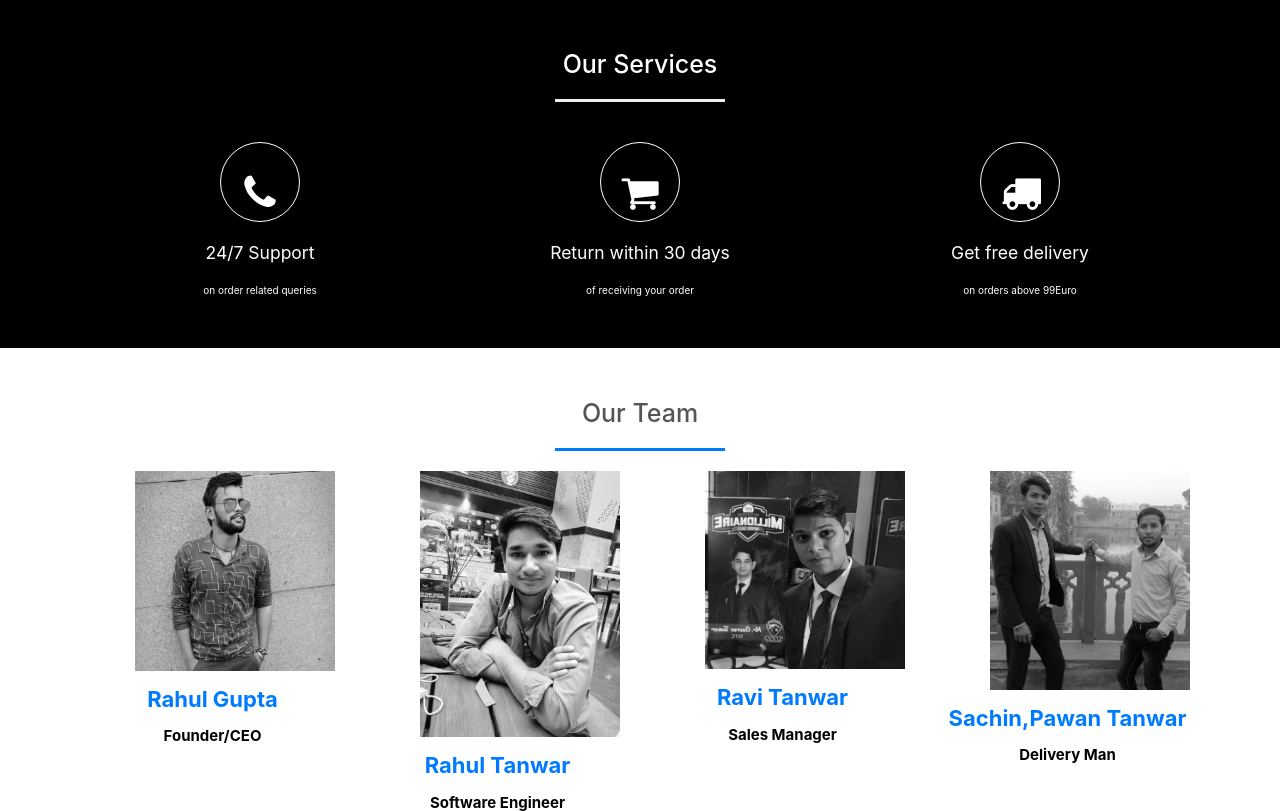
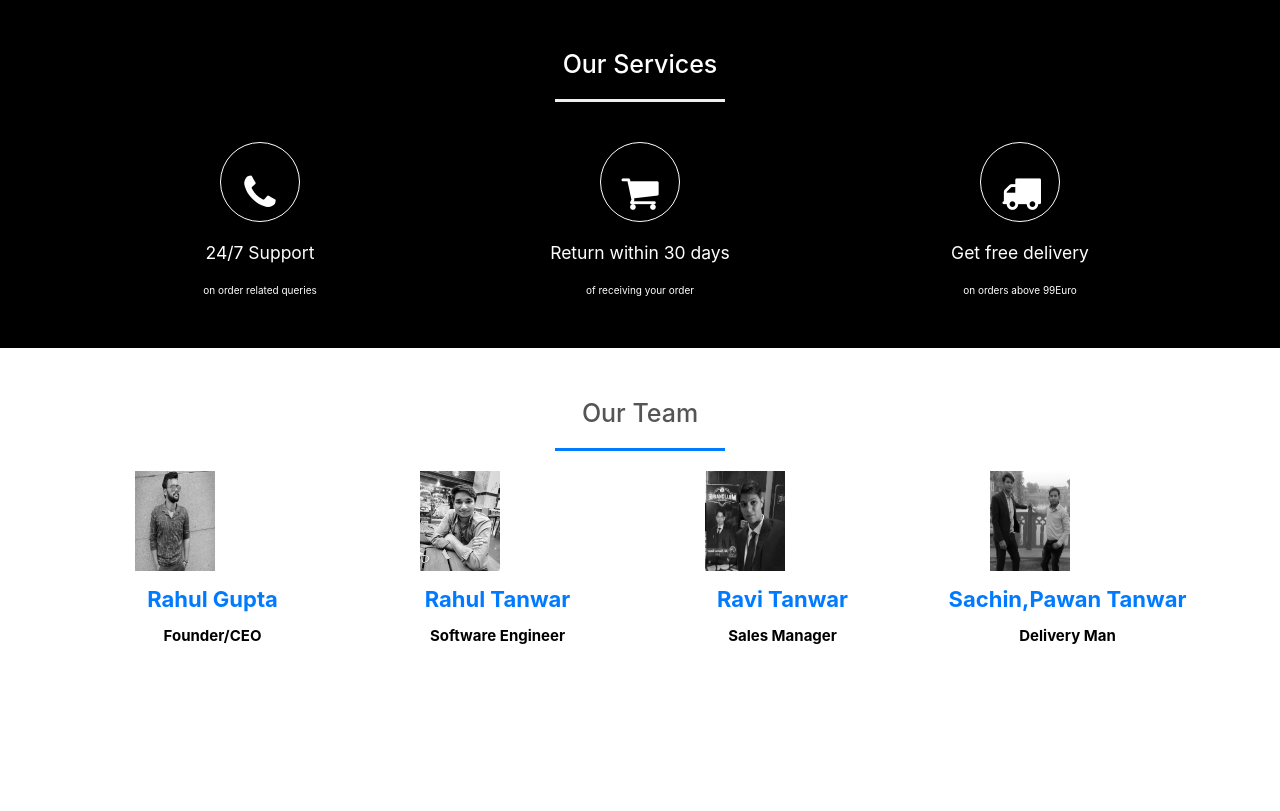
Before and after one commit to rahultanwar8814/Retail_India, a Django app: template shop/templates/aboutwork.html in a window 1280 px wide. Shown: the part 290-1101 px from the top of the page. After the commit the page ends 990 px from the top, so only its background shows below. Run offline with Django 3.2, Linux system fonts and the light colour scheme; the template is opened without the code that fills it, so the values that code supplies are empty; some libraries are stand-ins or nearby versions.

```diff
--- a/shop/templates/aboutwork.html
+++ b/shop/templates/aboutwork.html
@@ -20,7 +20,13 @@
 
     <link rel="stylesheet" href="https://stackpath.bootstrapcdn.com/bootstrap/4.5.2/css/bootstrap.min.css" integrity="sha384-JcKb8q3iqJ61gNV9KGb8thSsNjpSL0n8PARn9HuZOnIxN0hoP+VmmDGMN5t9UJ0Z" crossorigin="anonymous">
 
+<style>
+    .size2{
 
+                width: 80px;
+                height: 100px;
+            }
+</style>
 
 
 
@@ -149,7 +155,7 @@
             <div class="row">
                 <div class="col-md-3 profile-pic text-center">
                     <div class="img-box">
-                    <img src="static/cini.jpg" class="img-responsive">
+                    <img src="static/cini.jpg" class="img-responsive size2">
                     <ul>
                         <a href="https://www.facebook.com/"><li><i class="fa fa-facebook"></i></li></a>
                         <a href="https://twitter.com/login"><li><i class="fa fa-twitter"></i></li></a>
@@ -163,7 +169,7 @@
 
                 <div class="col-md-3 profile-pic text-center">
                     <div class="img-box">
-                    <img src="static/rahul.jpg" class="img-responsive">
+                    <img src="static/rahul.jpg" class="img-responsive size2">
                     <ul>
                         <a href="https://www.facebook.com/"><li><i class="fa fa-facebook"></i></li></a>
                         <a href="https://twitter.com/login"><li><i class="fa fa-twitter"></i></li></a>
@@ -177,7 +183,7 @@
 
                 <div class="col-md-3 profile-pic text-center">
                     <div class="img-box">
-                    <img src="static/ravi.jpg" class="img-responsive">
+                    <img src="static/ravi.jpg" class="img-responsive size2">
                     <ul>
                         <a href="https://www.facebook.com/"><li><i class="fa fa-facebook"></i></li></a>
                         <a href="https://twitter.com/login"><li><i class="fa fa-twitter"></i></li></a>
@@ -191,7 +197,7 @@
 
                 <div class="col-md-3 profile-pic text-center">
                     <div class="img-box">
-                    <img src="static/Deliveryman.jpg" class="img-responsive">
+                    <img src="static/Deliveryman.jpg" class="img-responsive size2" >
                     <ul>
                         <a href="https://www.facebook.com/"><li><i class="fa fa-facebook"></i></li></a>
                         <a href="https://twitter.com/login"><li><i class="fa fa-twitter"></i></li></a>
```
